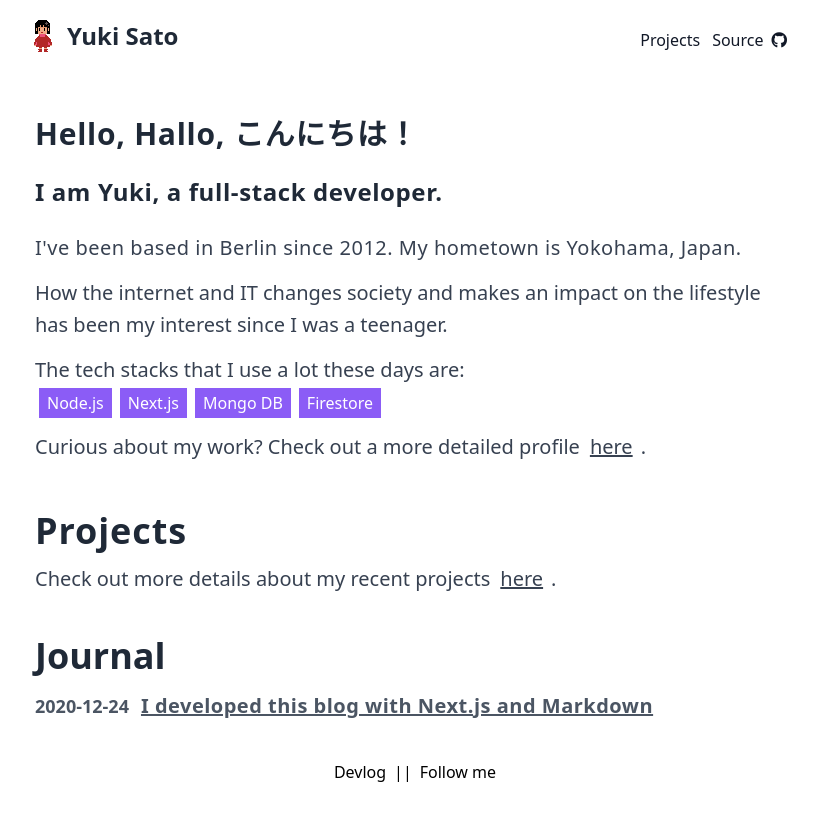
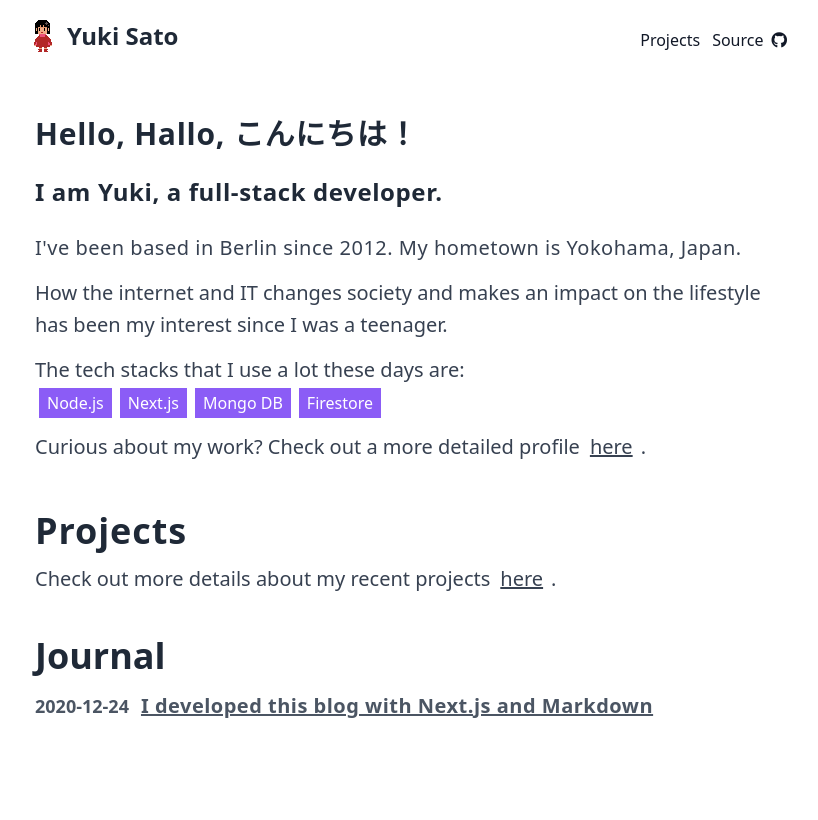
Before and after one commit to youxiberlin/next-blog, a Next.js app: page / in a window 1280 px wide. Shown: the top 820 px of the page, without its empty margins (229-1047 px from the left). Built offline with nearby package versions, Linux system fonts and the light colour scheme.

Commit message:
Quick fix

```diff
--- a/components/layouts/main.js
+++ b/components/layouts/main.js
@@ -5,7 +5,7 @@ import Footer  from "../footer";
 const Main = ({ children }) => {
   return (
     <>
-      <main className="max-w-3xl mb-10 container mx-auto h-screen flex flex-col">
+      <main className="max-w-3xl mb-10 container mx-auto flex flex-col">
         <Head>
           <title>Yuki's blog</title>
         </Head>
@@ -13,7 +13,7 @@ const Main = ({ children }) => {
         <div className="flex-grow">
           {children}
         </div>
-        <Footer />
+        {/* <Footer /> */}
       </main>
     </>
   )
```
